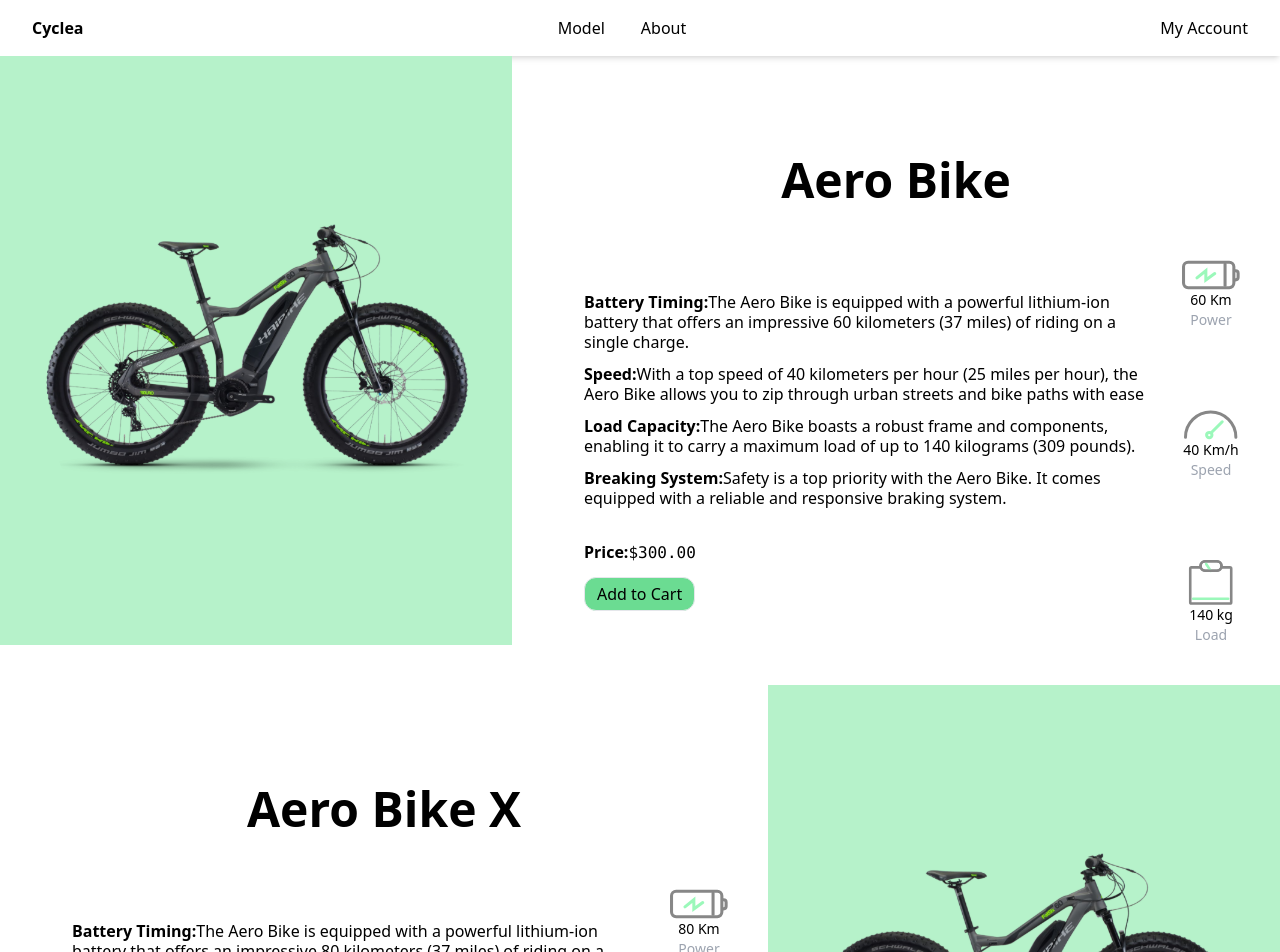
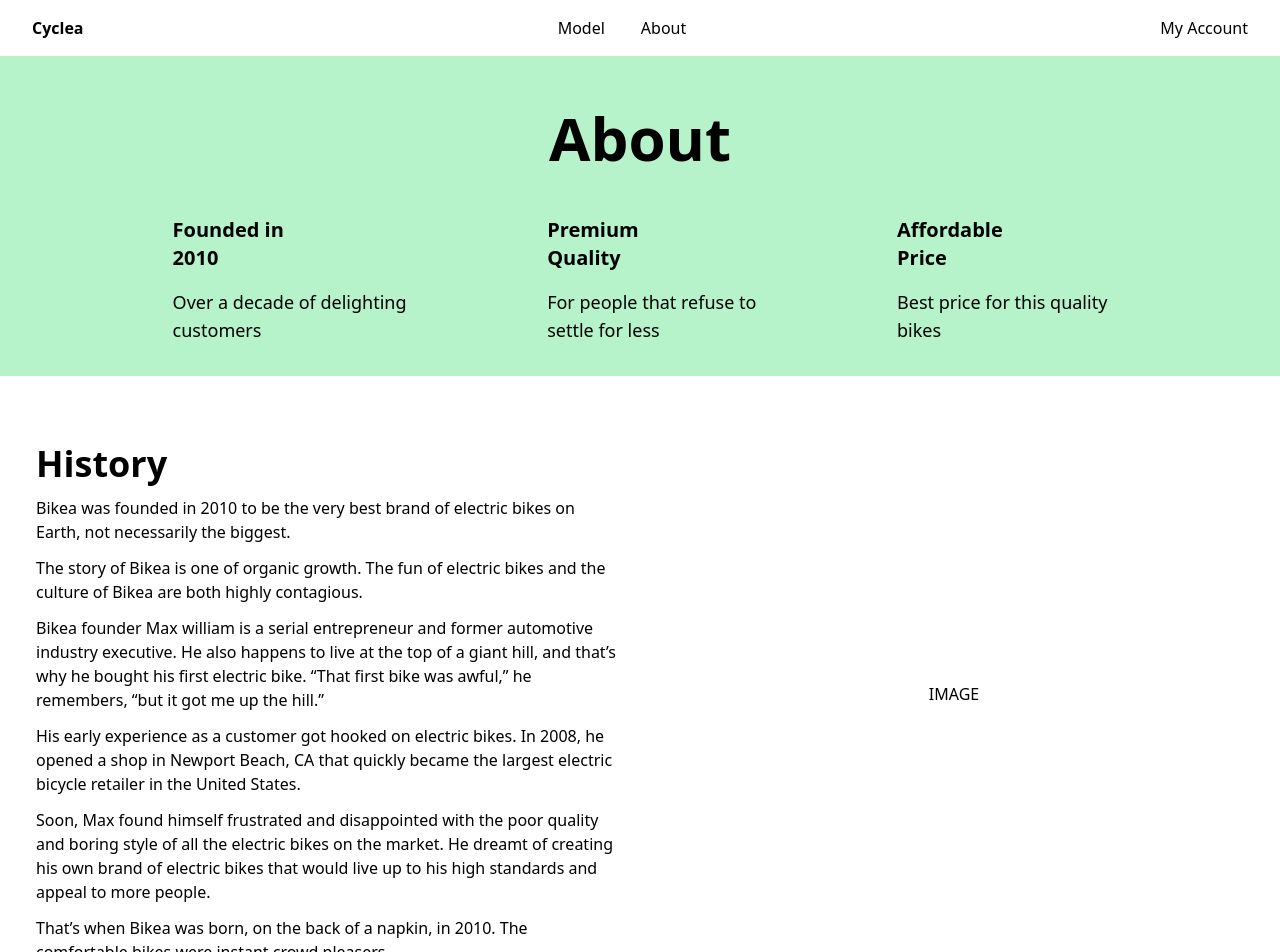
Before and after one commit to asfundmirza/bikea, a React (Create React App) app in the folder my-app/: page /about in a window 1280 px wide. Shown: the top 952 px of the page. Built offline with nearby package versions, Linux system fonts and the light colour scheme.

Commit message:
added about section layout

```diff
--- a/my-app/src/App.js
+++ b/my-app/src/App.js
@@ -1,12 +1,14 @@
 import React from "react";
 import Header from "./components/Header";
 import ModalPage from "./components/ModalPage";
+import About from "./components/About";
 
 const App = () => {
   return (
     <div>
       <Header />
-      <ModalPage />
+      {/* <ModalPage /> */}
+      <About />
     </div>
   );
 };
--- /dev/null
+++ b/my-app/src/components/About.js
@@ -0,0 +1,101 @@
+import React from "react";
+
+const About = () => {
+  return (
+    <div className="flex flex-col">
+      {/* About Header */}
+
+      <div className="flex  bg-customGreen p-4 py-8 ">
+        <div className="flex flex-auto flex-col gap-12">
+          <div className="flex mt-5   justify-center ">
+            <p className="font-bold text-4xl md:text-6xl">About</p>
+          </div>
+          <div className="flex justify-evenly space-x-4 md:space-x-2 px-6 ">
+            <div className="flex flex-col justify-center gap-4">
+              <p className="font-bold text-sm  md:text-xl leading-tight ">
+                Founded in
+                <br />
+                2010
+              </p>
+              <p className="font-light text-xs md:text-lg leading-tight">
+                Over a decade of delighting
+                <br /> customers
+              </p>
+            </div>
+            <div className="flex flex-col justify-center gap-4">
+              <p className="font-bold text-sm md:text-xl leading-tight ">
+                Premium
+                <br />
+                Quality
+              </p>
+              <p className="font-light text-xs md:text-lg leading-tight">
+                For people that refuse to
+                <br /> settle for less
+              </p>
+            </div>
+            <div className="flex flex-col justify-center gap-4">
+              <p className="font-bold text-sm md:text-xl leading-tight">
+                Affordable
+                <br />
+                Price
+              </p>
+              <p className="font-light text-xs md:text-lg leading-tight">
+                Best price for this quality
+                <br /> bikes
+              </p>
+            </div>
+          </div>
+        </div>
+      </div>
+
+      {/* History section */}
+
+      <div className="flex  mt-4 md:mt-7 flex-col md:flex-row gap-12 p-5 md:px-9">
+        <div className="flex flex-col mt-5 justify-center items-center md:items-start gap-3 flex-1">
+          <p className="font-bold text-2xl md:text-4xl">History</p>
+          <p className="text-xs md:text-base leading-tight">
+            Bikea was founded in 2010 to be the very best brand of electric
+            bikes on Earth, not necessarily the biggest.
+            <br />
+          </p>
+          <p className="text-xs md:text-base leading-tight">
+            The story of Bikea is one of organic growth. The fun of electric
+            bikes and the culture of Bikea are both highly contagious.
+            <br />
+          </p>
+          <p className="text-xs md:text-base leading-tight ">
+            Bikea founder Max william is a serial entrepreneur and former
+            automotive industry executive. He also happens to live at the top of
+            a giant hill, and that’s why he bought his first electric bike.
+            “That first bike was awful,” he remembers, “but it got me up the
+            hill.”
+            <br />
+          </p>
+          <p className="hidden md:block text-xs md:text-base leading-tight">
+            His early experience as a customer got hooked on electric bikes. In
+            2008, he opened a shop in Newport Beach, CA that quickly became the
+            largest electric bicycle retailer in the United States.
+            <br />
+          </p>
+          <p className="text-xs md:text-base leading-tight">
+            Soon, Max found himself frustrated and disappointed with the poor
+            quality and boring style of all the electric bikes on the market. He
+            dreamt of creating his own brand of electric bikes that would live
+            up to his high standards and appeal to more people.
+            <br />
+          </p>
+          <p className="text-xs md:text-base leading-tight">
+            That’s when Bikea was born, on the back of a napkin, in 2010. The
+            comfortable bikes were instant crowd pleasers.
+          </p>
+        </div>
+
+        {/* Image */}
+
+        <div className="flex flex-1 justify-center items-center "> IMAGE</div>
+      </div>
+    </div>
+  );
+};
+
+export default About;
```
